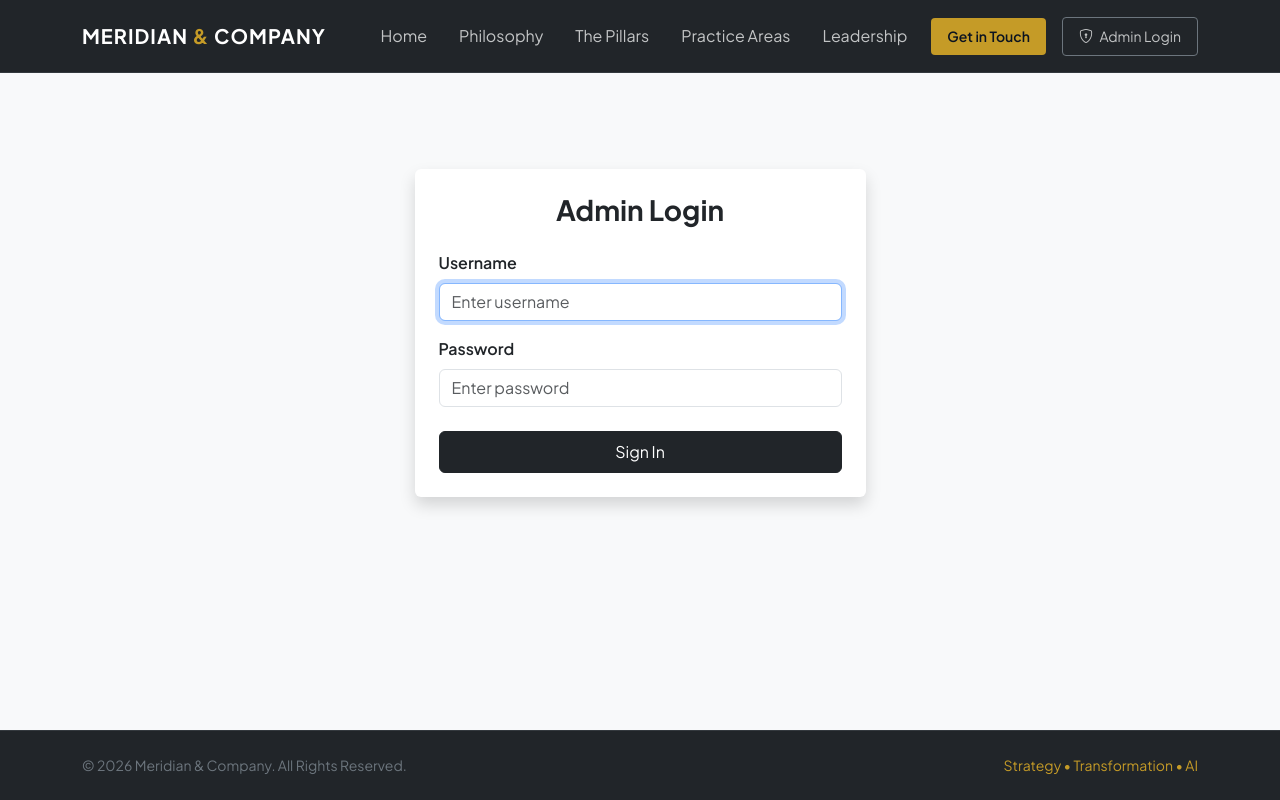
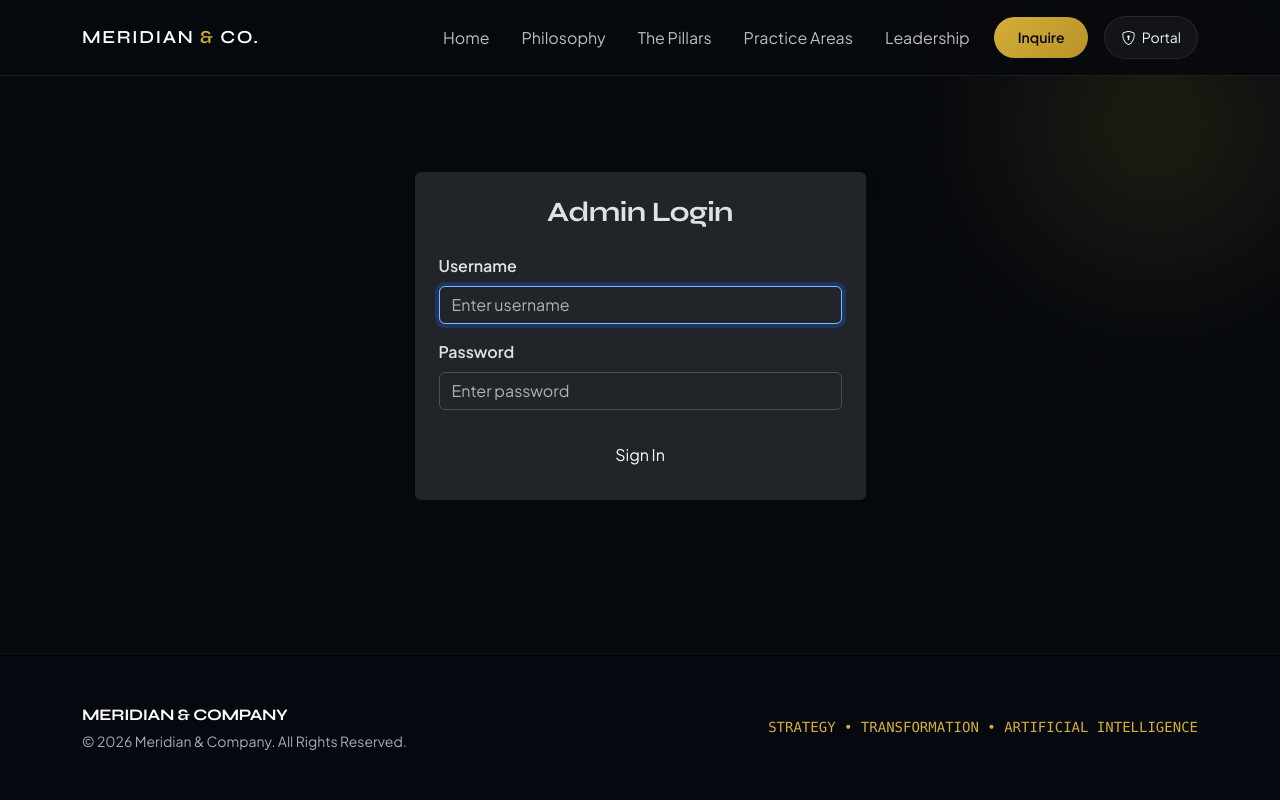
Before and after one commit to prashant07mishra/meridian-app, a Flask app: page /admin/login in a window 1280 px wide. Run offline with Flask 3, Linux system fonts and the light colour scheme.

Commit message:
fix: enforce dark mode background color across base layout

```diff
--- a/templates/base.html
+++ b/templates/base.html
@@ -1,5 +1,5 @@
 <!DOCTYPE html>
-<html lang="en">
+<html lang="en" data-bs-theme="dark">
 <head>
     <meta charset="UTF-8">
     <meta name="viewport" content="width=device-width, initial-scale=1.0">
@@ -11,91 +11,142 @@
     <!-- Bootstrap Icons -->
     <link href="https://cdn.jsdelivr.net/npm/bootstrap-icons@1.11.3/font/bootstrap-icons.min.css" rel="stylesheet">
 
-    <!-- Google Fonts -->
+    <!-- AOS Scroll Animation Library -->
+    <link href="https://cdn.jsdelivr.net/npm/aos@2.3.4/dist/aos.css" rel="stylesheet">
+
+    <!-- Fonts -->
     <link rel="preconnect" href="https://fonts.googleapis.com">
     <link rel="preconnect" href="https://fonts.gstatic.com" crossorigin>
-    <link href="https://fonts.googleapis.com/css2?family=Plus+Jakarta+Sans:wght@300;400;500;600;700;800&display=swap" rel="stylesheet">
+    <link href="https://fonts.googleapis.com/css2?family=Plus+Jakarta+Sans:wght@300;400;500;600;700;800&family=Syne:wght@600;700;800&display=swap" rel="stylesheet">
 
-    <!-- Global Custom Styles -->
     <style>
         :root {
-            --brand-dark: #0b1320;
-            --brand-surface: #131c2e;
-            --brand-accent: #c59b27;
-            --brand-accent-hover: #b08a1e;
+            --bg-deep: #06090e;
+            --bg-surface: rgba(18, 25, 38, 0.7);
+            --bg-card: rgba(255, 255, 255, 0.03);
+            --border-glass: rgba(255, 255, 255, 0.08);
+            --accent-gold: #d4af37;
+            --accent-gold-hover: #e5be48;
+            --accent-glow: rgba(212, 175, 55, 0.15);
+            --text-muted-custom: #94a3b8;
         }
 
-        body {
-            font-family: 'Plus Jakarta Sans', system-ui, -apple-system, sans-serif;
-            color: #1e293b;
+        html, body {
+            background-color: var(--bg-deep) !important;
+            color: #f1f5f9 !important;
+            font-family: 'Plus Jakarta Sans', sans-serif;
+            overflow-x: hidden;
             scroll-behavior: smooth;
         }
 
-        .text-accent {
-            color: var(--brand-accent) !important;
+        h1, h2, h3, .font-heading {
+            font-family: 'Syne', sans-serif;
+            letter-spacing: -0.02em;
         }
 
-        .bg-accent {
-            background-color: var(--brand-accent) !important;
+        /* Glassmorphism Classes */
+        .glass-nav {
+            background: rgba(6, 9, 14, 0.85) !important;
+            backdrop-filter: blur(16px);
+            -webkit-backdrop-filter: blur(16px);
+            border-bottom: 1px solid var(--border-glass);
         }
 
-        .btn-accent {
-            background-color: var(--brand-accent);
-            color: #0b1320;
+        .glass-card {
+            background: var(--bg-card);
+            backdrop-filter: blur(12px);
+            -webkit-backdrop-filter: blur(12px);
+            border: 1px solid var(--border-glass);
+            border-radius: 16px;
+            transition: all 0.35s cubic-bezier(0.16, 1, 0.3, 1);
+        }
+
+        .glass-card:hover {
+            transform: translateY(-6px);
+            border-color: rgba(212, 175, 55, 0.4);
+            box-shadow: 0 16px 40px -10px var(--accent-glow);
+        }
+
+        /* Accent Elements */
+        .text-accent {
+            color: var(--accent-gold) !important;
+        }
+
+        .btn-gold {
+            background: linear-gradient(135deg, #d4af37 0%, #b89228 100%);
+            color: #06090e !important;
             font-weight: 600;
             border: none;
-            transition: all 0.2s ease-in-out;
+            border-radius: 9999px;
+            padding: 10px 24px;
+            transition: all 0.3s ease;
         }
 
-        .btn-accent:hover {
-            background-color: var(--brand-accent-hover);
-            color: #ffffff;
+        .btn-gold:hover {
+            background: linear-gradient(135deg, #e5be48 0%, #d4af37 100%);
+            transform: translateY(-2px);
+            box-shadow: 0 8px 20px rgba(212, 175, 55, 0.3);
+            color: #06090e !important;
         }
 
-        .btn-outline-accent {
-            border: 1px solid var(--brand-accent);
-            color: var(--brand-accent);
-            transition: all 0.2s ease-in-out;
+        .btn-glass {
+            background: rgba(255, 255, 255, 0.05);
+            color: #f1f5f9 !important;
+            border: 1px solid var(--border-glass);
+            border-radius: 9999px;
+            padding: 10px 24px;
+            backdrop-filter: blur(8px);
+            transition: all 0.3s ease;
         }
 
-        .btn-outline-accent:hover {
-            background-color: var(--brand-accent);
-            color: #0b1320;
+        .btn-glass:hover {
+            background: rgba(255, 255, 255, 0.1);
+            color: var(--accent-gold) !important;
+            border-color: var(--accent-gold);
         }
 
-        .hero-section {
-            background: radial-gradient(circle at 80% 20%, #1e293b 0%, var(--brand-dark) 100%);
+        /* Ambient Glow Backdrop */
+        .glow-orb {
+            position: absolute;
+            width: 450px;
+            height: 450px;
+            border-radius: 50%;
+            background: radial-gradient(circle, var(--accent-glow) 0%, rgba(0,0,0,0) 70%);
+            filter: blur(60px);
+            z-index: 0;
+            pointer-events: none;
         }
 
-        .tracking-wider {
-            letter-spacing: 0.1em;
+        /* Glass Form Controls */
+        .form-control-glass {
+            background: rgba(255, 255, 255, 0.04) !important;
+            border: 1px solid var(--border-glass) !important;
+            color: #f8fafc !important;
+            border-radius: 12px;
+            padding: 12px 16px;
         }
 
-        .tracking-wide {
-            letter-spacing: 0.05em;
-        }
-
-        .pillar-card {
-            border-radius: 12px;
-            transition: transform 0.25s ease, box-shadow 0.25s ease;
-        }
-
-        .pillar-card:hover {
-            transform: translateY(-5px);
-            box-shadow: 0 12px 24px rgba(0, 0, 0, 0.08) !important;
+        .form-control-glass:focus {
+            background: rgba(255, 255, 255, 0.07) !important;
+            border-color: var(--accent-gold) !important;
+            box-shadow: 0 0 0 3px rgba(212, 175, 55, 0.2) !important;
+            color: #ffffff !important;
         }
     </style>
 </head>
-<body class="bg-light d-flex flex-column min-vh-100">
+<body class="d-flex flex-column min-vh-100 position-relative" style="background-color: #06090e !important; color: #f1f5f9 !important;">
 
-    <!-- Sticky Navigation -->
-    <nav class="navbar navbar-expand-lg navbar-dark bg-dark sticky-top py-3 border-bottom border-secondary border-opacity-25">
-        <div class="container">
-            <a class="navbar-brand fw-bold tracking-wide text-uppercase" href="{{ url_for('index') }}">
-                Meridian <span class="text-accent">&</span> Company
+    <!-- Top Ambient Glow -->
+    <div class="glow-orb" style="top: -100px; right: -100px;"></div>
+
+    <!-- Modern Glass Navbar -->
+    <nav class="navbar navbar-expand-lg glass-nav sticky-top py-3">
+        <div class="container position-relative z-1">
+            <a class="navbar-brand fw-extrabold text-uppercase font-heading" href="{{ url_for('index') }}" style="letter-spacing: 0.08em; font-size: 1.15rem;">
+                Meridian <span class="text-accent">&</span> Co.
             </a>
-            <button class="navbar-toggler border-0" type="button" data-bs-toggle="collapse" data-bs-target="#navbarContent" aria-controls="navbarContent" aria-expanded="false" aria-label="Toggle navigation">
-                <span class="navbar-toggler-icon"></span>
+            <button class="navbar-toggler border-0 shadow-none text-light" type="button" data-bs-toggle="collapse" data-bs-target="#navbarContent">
+                <i class="bi bi-list fs-2"></i>
             </button>
             <div class="collapse navbar-collapse" id="navbarContent">
                 <ul class="navbar-nav ms-auto mb-2 mb-lg-0 align-items-lg-center gap-lg-3">
@@ -115,25 +166,24 @@
                         <a class="nav-link text-light text-opacity-75" href="{{ url_for('index') }}#founder">Leadership</a>
                     </li>
                     <li class="nav-item mt-2 mt-lg-0">
-                        <a class="btn btn-accent btn-sm px-3 py-2" href="{{ url_for('index') }}#contact">Get in Touch</a>
+                        <a class="btn btn-gold btn-sm px-4" href="{{ url_for('index') }}#contact">Inquire</a>
                     </li>
 
-                    <!-- Top Admin Controls -->
                     {% if session.get('is_admin') %}
                     <li class="nav-item mt-2 mt-lg-0">
-                        <a class="btn btn-outline-warning btn-sm px-3 py-2" href="{{ url_for('admin_inquiries') }}">
+                        <a class="btn btn-glass btn-sm px-3 text-warning border-warning" href="{{ url_for('admin_inquiries') }}">
                             <i class="bi bi-speedometer2 me-1"></i> Dashboard
                         </a>
                     </li>
                     <li class="nav-item mt-2 mt-lg-0">
-                        <a class="btn btn-outline-danger btn-sm px-3 py-2" href="{{ url_for('admin_logout') }}">
+                        <a class="btn btn-glass btn-sm px-3 text-danger border-danger" href="{{ url_for('admin_logout') }}">
                             <i class="bi bi-box-arrow-right me-1"></i> Logout
                         </a>
                     </li>
                     {% else %}
                     <li class="nav-item mt-2 mt-lg-0">
-                        <a class="btn btn-outline-secondary btn-sm px-3 py-2 text-light text-opacity-75 border-secondary" href="{{ url_for('admin_login') }}">
-                            <i class="bi bi-shield-lock me-1"></i> Admin Login
+                        <a class="btn btn-glass btn-sm px-3" href="{{ url_for('admin_login') }}">
+                            <i class="bi bi-shield-lock me-1"></i> Portal
                         </a>
                     </li>
                     {% endif %}
@@ -142,20 +192,33 @@
         </div>
     </nav>
 
-    <!-- Main Content Block -->
-    <main class="flex-grow-1">
+    <!-- Main Content -->
+    <main class="flex-grow-1 position-relative z-1">
         {% block content %}{% endblock %}
     </main>
 
-    <!-- Footer -->
-    <footer class="bg-dark text-secondary py-4 border-top border-secondary border-opacity-25 mt-auto">
-        <div class="container d-flex flex-column flex-md-row justify-content-between align-items-center gap-2">
-            <p class="small mb-0">&copy; 2026 Meridian & Company. All Rights Reserved.</p>
-            <p class="small text-accent mb-0">Strategy • Transformation • AI</p>
+    <!-- Modern Minimal Footer -->
+    <footer class="py-5 border-top border-secondary border-opacity-10 mt-auto position-relative z-1" style="background: rgba(6, 9, 14, 0.95);">
+        <div class="container d-flex flex-column flex-md-row justify-content-between align-items-center gap-3">
+            <div>
+                <span class="fw-bold font-heading text-white">MERIDIAN & COMPANY</span>
+                <p class="small text-muted mb-0 mt-1">&copy; 2026 Meridian & Company. All Rights Reserved.</p>
+            </div>
+            <div class="small text-accent font-monospace">
+                STRATEGY • TRANSFORMATION • ARTIFICIAL INTELLIGENCE
+            </div>
         </div>
     </footer>
 
-    <!-- Bootstrap 5.3 JS Bundle -->
+    <!-- Bootstrap & AOS JS -->
     <script src="https://cdn.jsdelivr.net/npm/bootstrap@5.3.3/dist/js/bootstrap.bundle.min.js"></script>
+    <script src="https://cdn.jsdelivr.net/npm/aos@2.3.4/dist/aos.js"></script>
+    <script>
+        AOS.init({
+            duration: 800,
+            once: true,
+            easing: 'ease-out-cubic'
+        });
+    </script>
 </body>
 </html>
```
